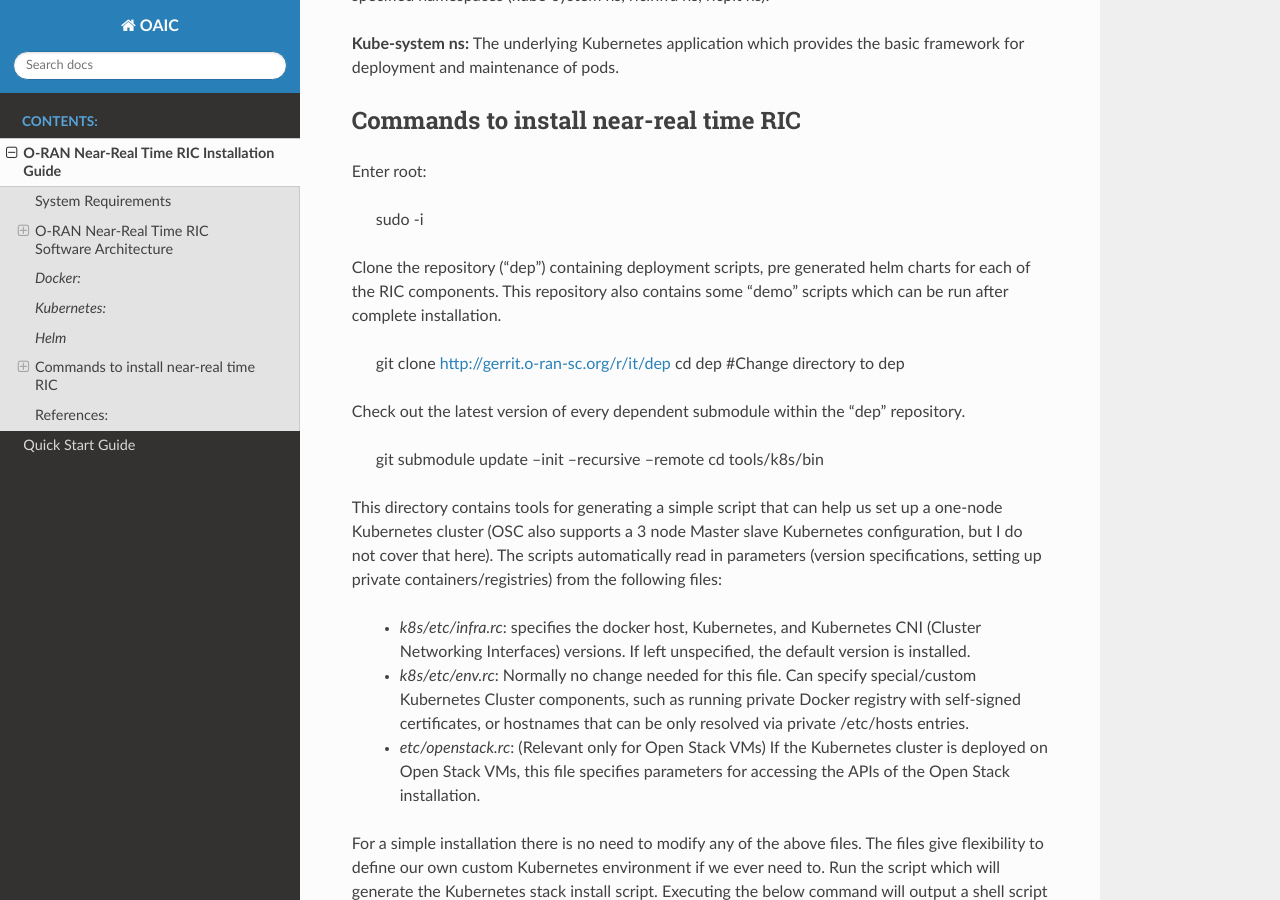
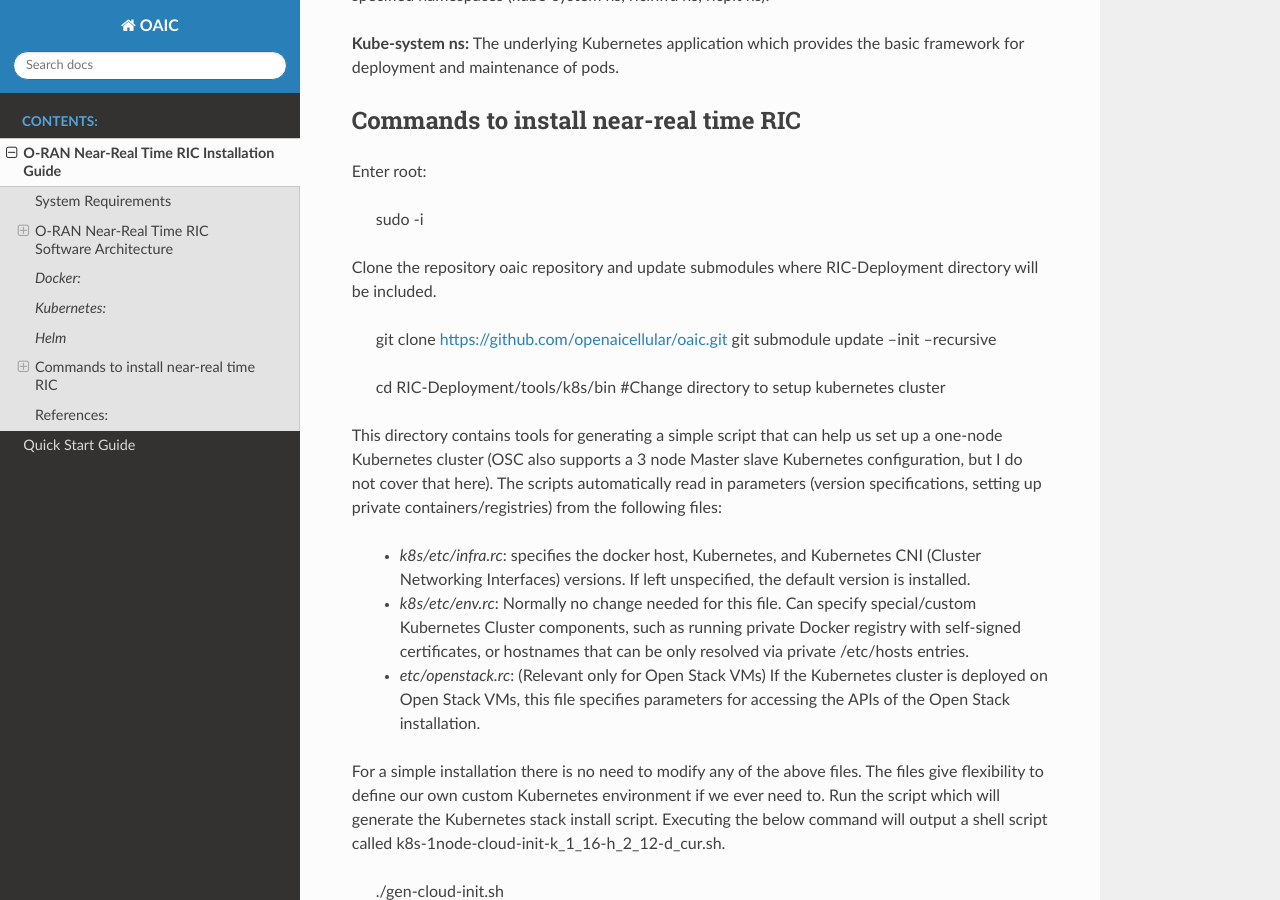
Before and after one commit to openaicellular/oaic, a Sphinx documentation site: the page built from docs/source/oran_installation.rst, in a window 1280 px wide and 900 px high, scrolled down 2547 px. Built offline with Sphinx 7.4.7 and the Read the Docs theme 2.0.0, drawn with Linux system fonts in a browser that asks for light colours.

Commit message:
changed from remote repo to oaic repo

```diff
--- a/docs/source/oran_installation.rst
+++ b/docs/source/oran_installation.rst
@@ -98,16 +98,13 @@ Enter root:
 
     sudo -i
 
-Clone the repository (“dep”) containing deployment scripts, pre generated helm charts for each of the RIC components.
-This repository also contains some “demo” scripts which can be run after complete installation.
+Clone the repository oaic repository and update submodules where RIC-Deployment directory will be included.
 
-    git clone http://gerrit.o-ran-sc.org/r/it/dep
-    cd dep  #Change directory to dep
+    git clone https://github.com/openaicellular/oaic.git
+    git submodule update --init --recursive
 
-Check out the latest version of every dependent submodule within the “dep” repository.
 
-    git submodule update --init --recursive --remote
-    cd tools/k8s/bin
+    cd RIC-Deployment/tools/k8s/bin  #Change directory to setup kubernetes cluster
 
 This directory contains tools for generating a simple script that can help us set up a one-node Kubernetes cluster (OSC also supports a 3 node Master slave Kubernetes configuration, but I do not cover that here).
 The scripts automatically read in parameters (version specifications, setting up private containers/registries) from the following files:
```
